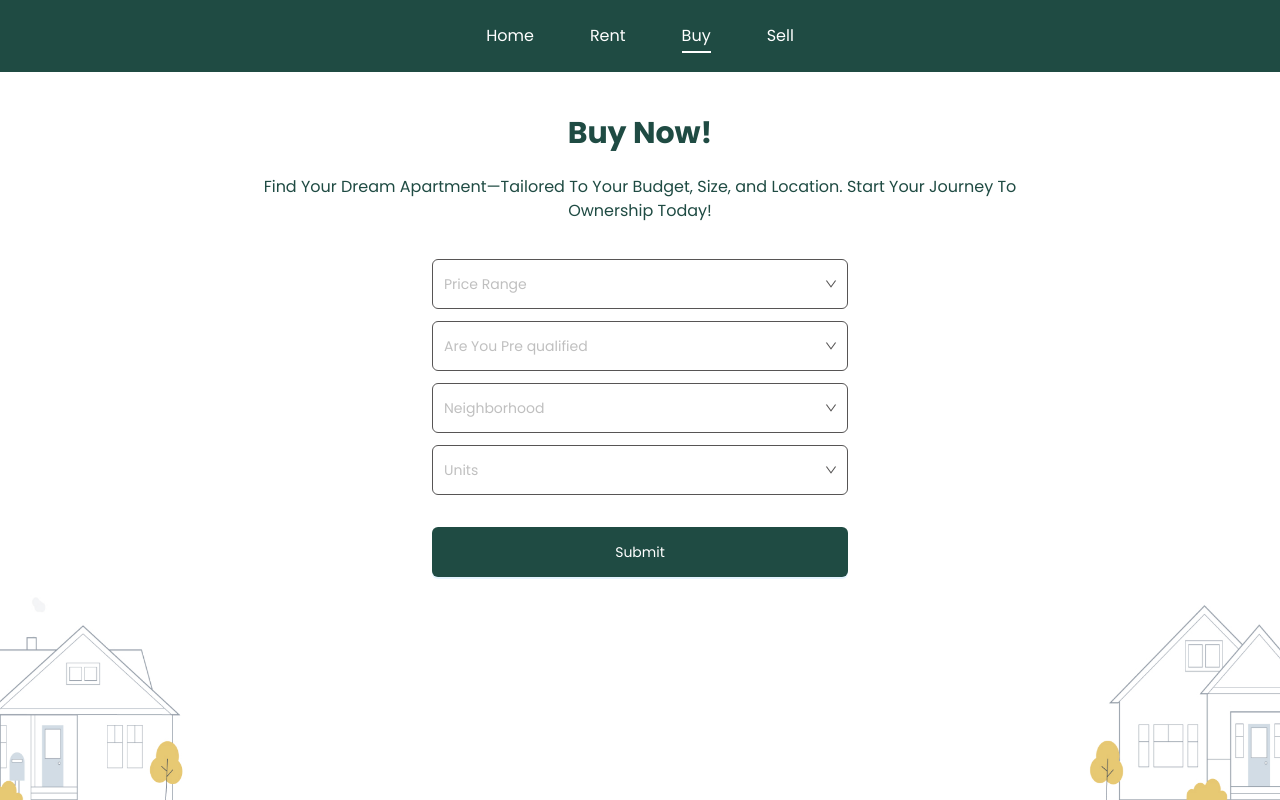
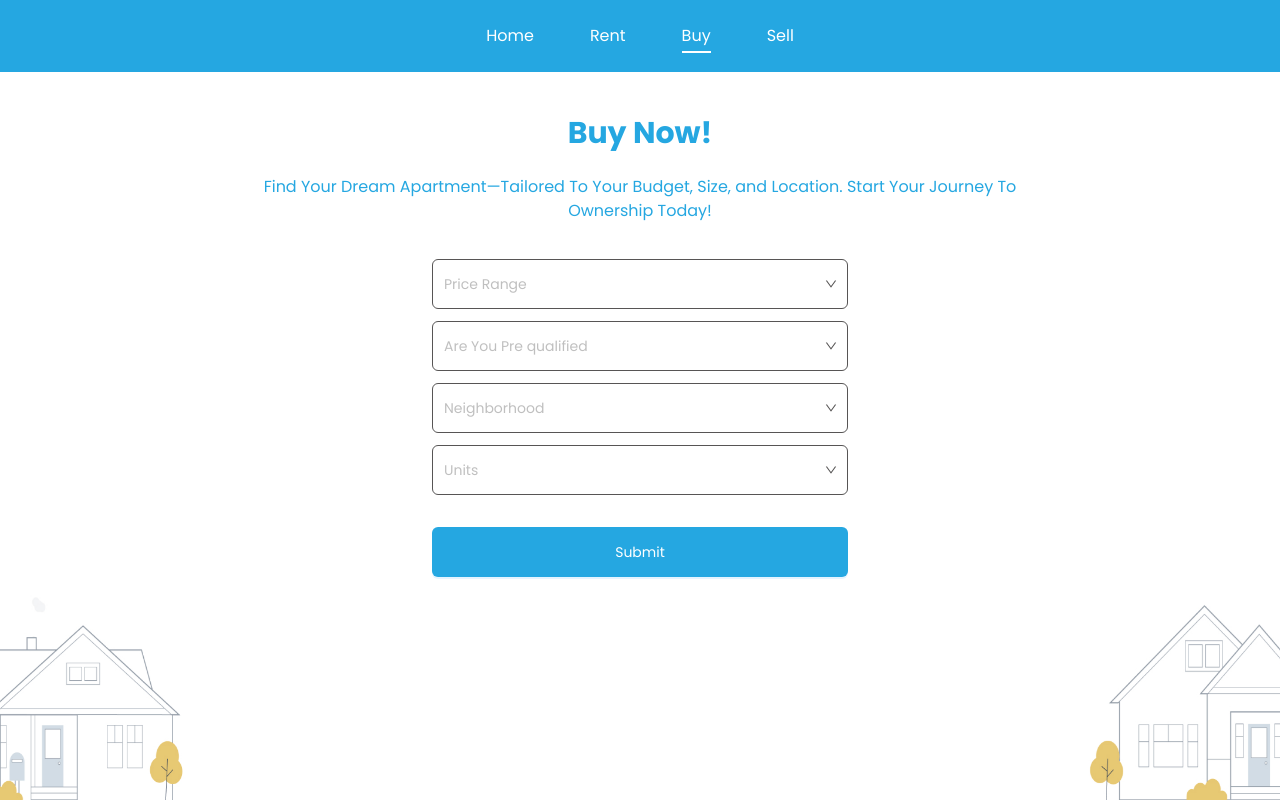
Before and after one commit to jidatit/alex-landing, a React (Vite) app in the folder frontend/: page /buy in a window 1280 px wide. Built offline with nearby package versions, Linux system fonts and the light colour scheme.

Commit message:
color change

```diff
--- a/frontend/src/Components/NavBar.jsx
+++ b/frontend/src/Components/NavBar.jsx
@@ -5,7 +5,7 @@ import { NavLink } from "react-router-dom";
 
 const Navbar = () => {
   return (
-    <nav className="text-white font-poppins" style={{ backgroundColor: "#1F4B43" }} >
+    <nav className="text-white font-poppins" style={{ backgroundColor: "#25A7E1" }} >
       <div className="container mx-auto flex py-6 px-6 justify-center items-center">
         <ul className="flex gap-14">
 
--- a/frontend/src/Components/PropertyCard.jsx
+++ b/frontend/src/Components/PropertyCard.jsx
@@ -9,7 +9,7 @@
 // //       <button
 // //          onClick={() => navigate(route)}
 // //       className=" text-white font-poppins  rounded min-w-[210px] min-h-[50px]"
-// //       style={{ backgroundColor: "#1F4B43" }}>
+// //       style={{ backgroundColor: "#25A7E1" }}>
 // //         {title}
 // //       </button>
 // //     </div>
@@ -36,7 +36,7 @@
 //       {/* Responsive Button */}
 //       <button
 //         onClick={() => navigate(route)}
-//         className="text-white font-poppins rounded px-6 py-2 text-sm md:text-base min-w-[150px] md:min-w-[210px] bg-[#1F4B43] hover:bg-[#164036] transition"
+//         className="text-white font-poppins rounded px-6 py-2 text-sm md:text-base min-w-[150px] md:min-w-[210px] bg-[#25A7E1] hover:bg-[#164036] transition"
 //       >
 //         {title}
 //       </button>
@@ -69,7 +69,7 @@ const PropertyCard = ({ icon, title, route }) => {
 
       <button
         onClick={() => navigate(route)}
-      className="text-white font-poppins rounded px-2 py-2 text-sm md:text-md min-w-[140px] sm:min-w-[120px] md:min-w-[180px] bg-[#1F4B43] hover:bg-[#164036] transition"
+      className="text-white font-poppins rounded px-2 py-2 text-sm md:text-md min-w-[140px] sm:min-w-[120px] md:min-w-[180px] bg-[#25A7E1] hover:bg-[#003160] transition"
       >
         {title}
       </button>
--- a/frontend/src/Pages/BuyPage.jsx
+++ b/frontend/src/Pages/BuyPage.jsx
@@ -26,13 +26,13 @@ const BuyPage = () => {
     <Navbar />
     {/* Form Section */}
     <div className="flex flex-col items-center justify-center mt-[43px]">
-      <h1 className="text-3xl font-bold font-poppins  mb-[24px]" style={{ color: "#1F4B43" }}>
+      <h1 className="text-3xl font-bold font-poppins  mb-[24px]" style={{ color: "#25A7E1" }}>
         Buy Now!
       </h1>
-      <p className=" text-center font-poppins" style={{ color: "#1F4B43" }}>
+      <p className=" text-center font-poppins" style={{ color: "#25A7E1" }}>
       Find Your Dream Apartment—Tailored To Your Budget, Size, and Location. Start Your Journey To
       </p>
-      <p className="text-center mb-[36px] font-poppins" style={{ color: "#1F4B43" }}>Ownership Today!</p>
+      <p className="text-center mb-[36px] font-poppins" style={{ color: "#25A7E1" }}>Ownership Today!</p>
 
       {/* Form */}
       <Form
@@ -103,7 +103,7 @@ const BuyPage = () => {
           type="primary"
             htmlType="submit"
             className="w-full  mt-[20px] min-h-[50px]  font-poppins"
-          //   style={{ color: "#1F4B43" }}
+          //   style={{ color: "#25A7E1" }}
           >
             Submit
           </Button>
--- a/frontend/src/Pages/HomePage.jsx
+++ b/frontend/src/Pages/HomePage.jsx
@@ -41,23 +41,23 @@ const HomePage = () => {
       <section className="text-center relative z-10 px-4">
         <h1
           className="text-2xl md:text-4xl font-poppins font-bold py-12 md:py-20"
-          style={{ color: "#1F4B43" }}
+          style={{ color: "#25A7E1" }}
         >
           Find Your Perfect Property
         </h1>
         <div className="grid grid-cols-1 sm:grid-cols-2 lg:grid-cols-3 gap-8 md:gap-16 max-w-4xl mx-auto">
           <PropertyCard
-            icon={<FaKey className="w-10 h-10 md:w-12 md:h-12" color="#1F4B43" />}
+            icon={<FaKey className="w-10 h-10 md:w-12 md:h-12" color="#25A7E1" />}
             title="Rent"
             route="/rent"
           />
           <PropertyCard
-            icon={<AiFillHome className="w-10 h-10  md:w-12 md:h-12" color="#1F4B43" />}
+            icon={<AiFillHome className="w-10 h-10  md:w-12 md:h-12" color="#25A7E1" />}
             title="Buy"
             route="/buy"
           />
           <PropertyCard
-            icon={<FaTag  className="w-10 h-10  md:w-12 md:h-12" color="#1F4B43" />}
+            icon={<FaTag  className="w-10 h-10  md:w-12 md:h-12" color="#25A7E1" />}
             title="Sell"
             route="/sell"
           />
--- a/frontend/src/Pages/RentPage.jsx
+++ b/frontend/src/Pages/RentPage.jsx
@@ -33,13 +33,13 @@ const RentPage = () => {
 
       {/* Form Section */}
       <div className="flex flex-col items-center justify-center mt-[43px]">
-        <h1 className="text-3xl font-bold font-poppins  mb-[24px]" style={{ color: "#1F4B43" }}>
+        <h1 className="text-3xl font-bold font-poppins  mb-[24px]" style={{ color: "#25A7E1" }}>
           Rent An Apartment!
         </h1>
-        <p className=" text-center font-poppins"  style={{ color: "#1F4B43" }}>
+        <p className=" text-center font-poppins"  style={{ color: "#25A7E1" }}>
           Find Your Ideal Apartment With Ease—Choose Your Size, Neighborhood, And Move-In Date To
         </p>
-        <p className=" text-center mb-[36px] font-poppins" style={{ color: "#1F4B43" }}>Get Started Today!</p>
+        <p className=" text-center mb-[36px] font-poppins" style={{ color: "#25A7E1" }}>Get Started Today!</p>
 
         {/* Form */}
         <Form
@@ -155,7 +155,7 @@ const RentPage = () => {
             type="primary"
               htmlType="submit"
               className="w-full mt-[20px] min-h-[50px]  font-poppins"
-            //   style={{ color: "#1F4B43" }}
+            //   style={{ color: "#25A7E1" }}
             >
               Submit
             </Button>
--- a/frontend/src/Pages/SellPage.jsx
+++ b/frontend/src/Pages/SellPage.jsx
@@ -31,13 +31,13 @@ const SellPage = () => {
 
     {/* Form Section */}
     <div className="flex flex-col items-center justify-center mt-[43px]  ">
-      <h1 className="text-3xl font-bold font-poppins mb-[24px] " style={{ color: "#1F4B43" }}>
+      <h1 className="text-3xl font-bold font-poppins mb-[24px] " style={{ color: "#25A7E1" }}>
         Sell Now!
       </h1>
-      <p className=" text-center px-4 font-poppins" style={{ color: "#1F4B43" }}>
+      <p className=" text-center px-4 font-poppins" style={{ color: "#25A7E1" }}>
           Selling Your Apartment? List It Now And Connect With
       </p>
-      <p className=" text-center mb-[36px] font-poppins" style={{ color: "#1F4B43" }}>Buyers Quickly!</p>
+      <p className=" text-center mb-[36px] font-poppins" style={{ color: "#25A7E1" }}>Buyers Quickly!</p>
 
       {/* Form */}
       <Form
@@ -98,7 +98,7 @@ const SellPage = () => {
           type="primary"
             htmlType="submit"
             className="w-full mt-[20px] min-h-[50px]  font-poppins "
-          //   style={{ color: "#1F4B43" }}
+          //   style={{ color: "#25A7E1" }}
           >
             Submit
           </Button>
--- a/frontend/src/index.css
+++ b/frontend/src/index.css
@@ -5,13 +5,13 @@
 
 
 .ant-btn {
-  background-color: #1F4B43 !important;
+  background-color: #25A7E1 !important;
 }
 
 /* Custom border color for input fields */
 
 /* .ant-input, .ant-select-selector, .ant-picker-input, .ant-picker-clear, .ant-picker-suffix {
-  border-color: #1F4B43 !important;
+  border-color: #25A7E1 !important;
 } */
 
 .ant-input, .ant-select-selector, .ant-picker-input, .ant-picker-clear, .ant-picker-suffix {
@@ -22,7 +22,7 @@
 /* Custom placeholder color for input fields */
 
 /* .ant-input::placeholder, .ant-select-selection-item, .ant-picker-input::placeholder {
-  color: #1F4B43 !important;
+  color: #25A7E1 !important;
 } */
 
 .ant-input::placeholder, .ant-select-selection-item, .ant-picker-input::placeholder {
@@ -33,7 +33,7 @@
 /* Custom color for dropdown icon */
 
 /* .ant-select-arrow, .ant-picker-suffix {
-  color: #1F4B43 !important;
+  color: #25A7E1 !important;
 } */
 
 .ant-select-arrow, .ant-picker-suffix {
@@ -43,7 +43,7 @@
 /* Custom focus state for input fields and date picker */
 
 /* .ant-input:focus, .ant-select-focused .ant-select-selector, .ant-picker-focused .ant-picker-input {
-  border-color: #1F4B43 !important;
+  border-color: #25A7E1 !important;
 } */
 
 .ant-input:focus, .ant-select-focused .ant-select-selector, .ant-picker-focused .ant-picker-input {
@@ -55,7 +55,7 @@
 /* Custom color for date picker calendar icon (suffix) */
 
 /* .ant-picker-suffix .anticon {
-  color: #1F4B43 !important;
+  color: #25A7E1 !important;
 } */
 
 .ant-picker-suffix .anticon {
```
